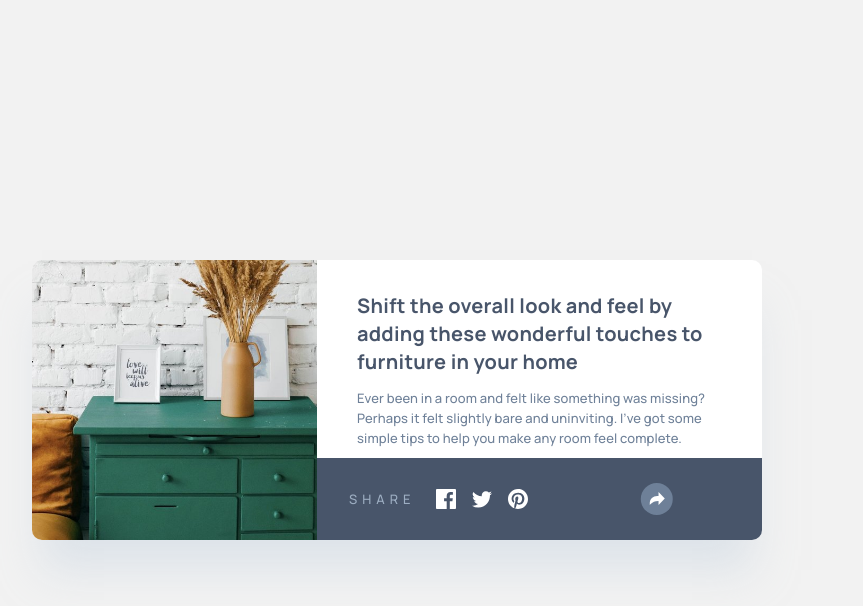
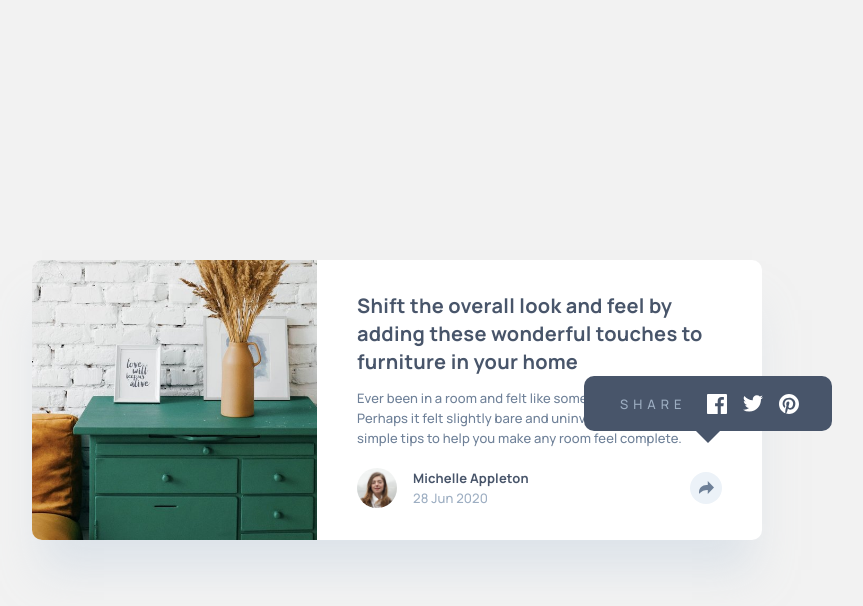
Before and after one commit to dhpcode/article-preview-component, a plain HTML site: page index.html in a window 1280 px wide. Both pictures are taken after a click on the icon 949 px from the left and 488 px from the top of the page. Shown: the whole page, without its empty margins (243-1106 px from the left). Drawn offline with Linux system fonts and the light colour scheme.

Commit message:
added share block positioning

```diff
--- a/css/styles.css
+++ b/css/styles.css
@@ -193,6 +193,7 @@ select:-webkit-autofill:focus {
 
 .share-img {
   cursor: pointer;
+  color: var(--light-grayish-blue);
 }
 
 
@@ -202,7 +203,7 @@ select:-webkit-autofill:focus {
   align-items: center;
   background-color: var(--dark-grayish-blue);
   padding: 16px 32px;
-  min-width: 327px;
+  width: 327px;
   position: absolute;
   bottom: 0;
   right: 0;
@@ -267,6 +268,7 @@ select:-webkit-autofill:focus {
   .article-container {
     flex-direction: row;
     width: 730px;
+    overflow: visible;
   }
 
   .article-container__image {
@@ -275,6 +277,7 @@ select:-webkit-autofill:focus {
 
 
   .article-container__img {
+    border-radius: 10px 0 0 10px;
     width: 285px;
     height: 280px;
     object-position: 5% 100%;
@@ -299,6 +302,37 @@ select:-webkit-autofill:focus {
     margin: 0;
   }
 
+
+  .article-container__bottom--open .share-block {
+    width: 248px;
+    height: 55px;
+    border-radius: 10px;
+    padding: 18px 36px;
+    /* bottom: 100%; */
+    left: 60%;
+    top: -100%;
+    z-index: 5;
+  }
+
+  .share-block__socials-list {
+    margin-right: 0;
+  }
+
+  .share-block::after {
+    position: absolute;
+    top: 100%;
+    left: 50%;
+    transform: translateX(-50%);
+    content: " ";
+    display: inline-block;
+    border-left: 12px solid transparent;
+    border-right: 12px solid transparent;
+    border-top: 12px solid var(--dark-grayish-blue);
+  }
+
+  .share-block__img {
+    display: none;
+  }
 }
 
 
--- a/index.html
+++ b/index.html
@@ -53,7 +53,7 @@
             </div>
             <svg class="share-img" xmlns="http://www.w3.org/2000/svg" width="32" height="32" viewBox="0 0 32 32"
               fill="none">
-              <circle cx="16" cy="16" r="16" fill="#ECF2F8" />
+              <circle cx="16" cy="16" r="16" fill="currentColor" />
               <path
                 d="M24 15.495L17.7663 9.01392V12.8807H16.4409C12.3314 12.8807 9 16.0393 9 19.9358V21.9849L9.58868 21.3733C11.5901 19.2941 14.4221 18.1094 17.3912 18.1094H17.7663V21.9762L24 15.495Z"
                 fill="#6E8098" />
--- a/js/main.js
+++ b/js/main.js
@@ -7,10 +7,11 @@ elShare.addEventListener('click', function() {
     elBottomBlock.classList.add('article-container__bottom--open');
 });
 
-// elBody.addEventListener('onclick', function() {
-//     elBottomBlock.classList.remove('article-container__bottom--open');
-// });
 
 elShareBlockImg.addEventListener('click', function() {
     elBottomBlock.classList.remove('article-container__bottom--open');
 });
+
+elBody.addEventListener('onclick', function() {
+    elBottomBlock.classList.remove('article-container__bottom--open');
+});
```
